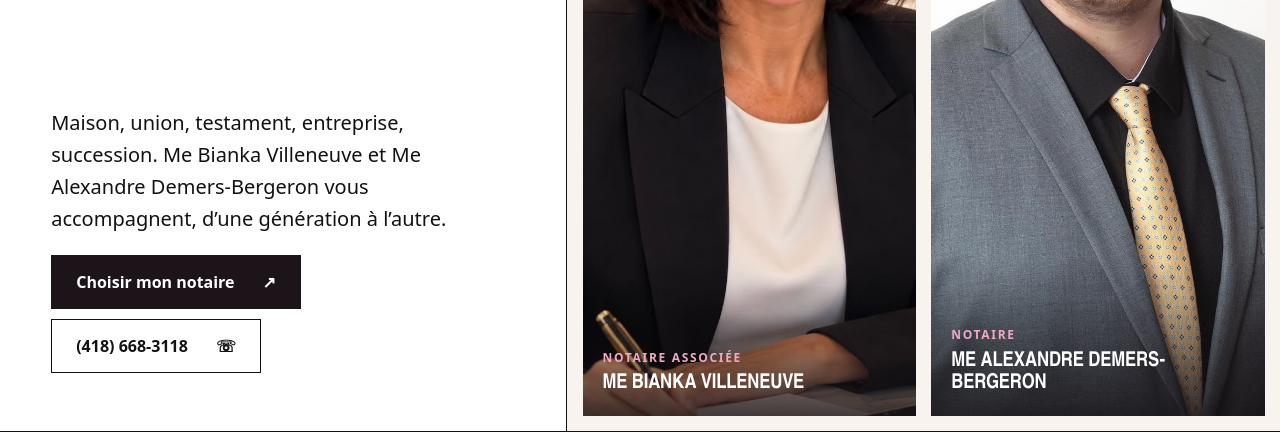
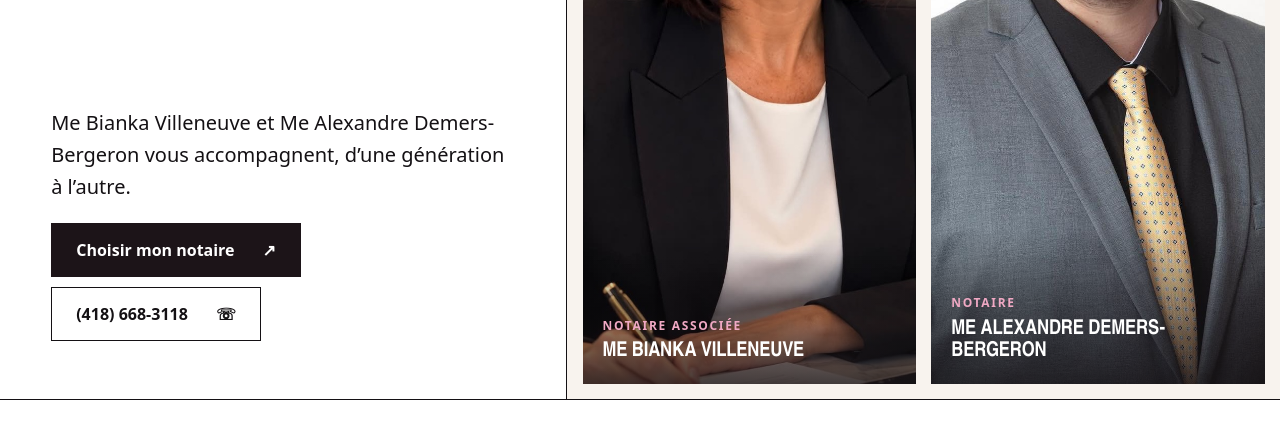
Before and after one commit to reactoolai/bianka, a website built with Vite: page index.html in a window 1280 px wide. Shown: the part 358-800 px from the top of the page. Built offline with nearby package versions, Linux system fonts and the light colour scheme; no server answers; a web font is replaced by a local one.

Commit message:
Accueil : retrait de la liste « Maison, union, testament… » du hero
Co-Authored-By: Claude Opus 5.5 <noreply@anthropic.com>

```diff
--- a/index.html
+++ b/index.html
@@ -39,7 +39,7 @@
       </div>
       <svg class="paraphe" viewBox="0 0 600 120" aria-hidden="true" style="margin-top: clamp(8px, 3vw, 44px)"><use href="#paraphe"/></svg>
       <div class="hero-foot" data-reveal>
-        <p class="lead">Maison, union, testament, entreprise, succession. Me Bianka Villeneuve et Me Alexandre Demers-Bergeron vous accompagnent, d’une génération à l’autre.</p>
+        <p class="lead">Me Bianka Villeneuve et Me Alexandre Demers-Bergeron vous accompagnent, d’une génération à l’autre.</p>
         <div class="btn-stack">
           <a class="btn btn--dark" href="/rendez-vous.html">Choisir mon notaire <span aria-hidden="true">↗</span></a>
           <a class="btn btn--line" href="tel:+14186683118">(418) 668-3118 <span aria-hidden="true">☏</span></a>
```
